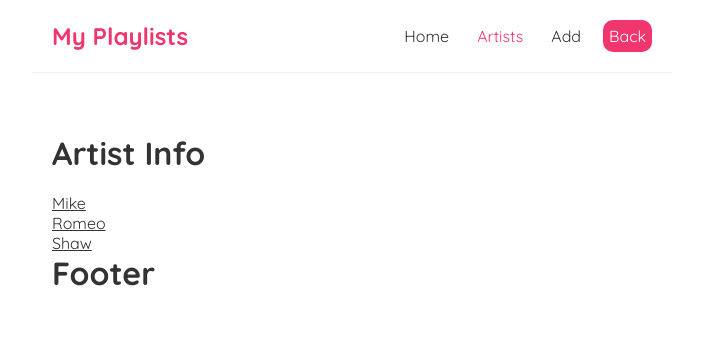
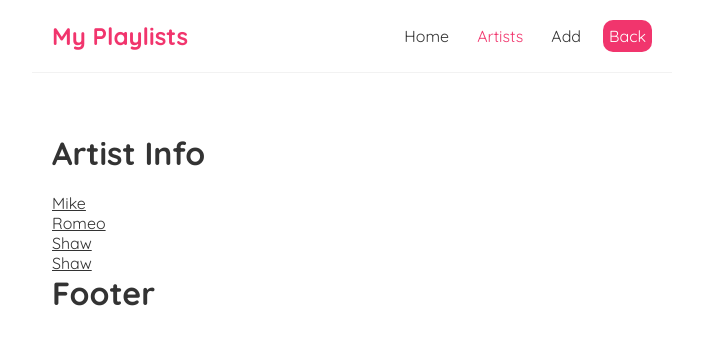
Before and after one commit to karldudley/music-app, a React (Create React App) app: page /artists in a window 1280 px wide. Shown: the top 344 px of the page, without its empty margins (288-991 px from the left). Built offline with nearby package versions, Linux system fonts and the light colour scheme.

Commit message:
change artists

```diff
--- a/src/Pages/Artists/index.js
+++ b/src/Pages/Artists/index.js
@@ -10,11 +10,13 @@ function Artists() {
 
       <br />
 
-      <Link to="Mike">Mike</Link>
+      <Link to="Daughters">Mike</Link>
       <br />
-      <Link to="Romeo">Romeo</Link>
+      <Link to="Death Grips">Romeo</Link>
       <br />
-      <Link to="Shaw">Shaw</Link>
+      <Link to="Nirvana">Shaw</Link>
+      <br />
+      <Link to="Le Tigre">Shaw</Link>
 
       <Outlet />
 
```
